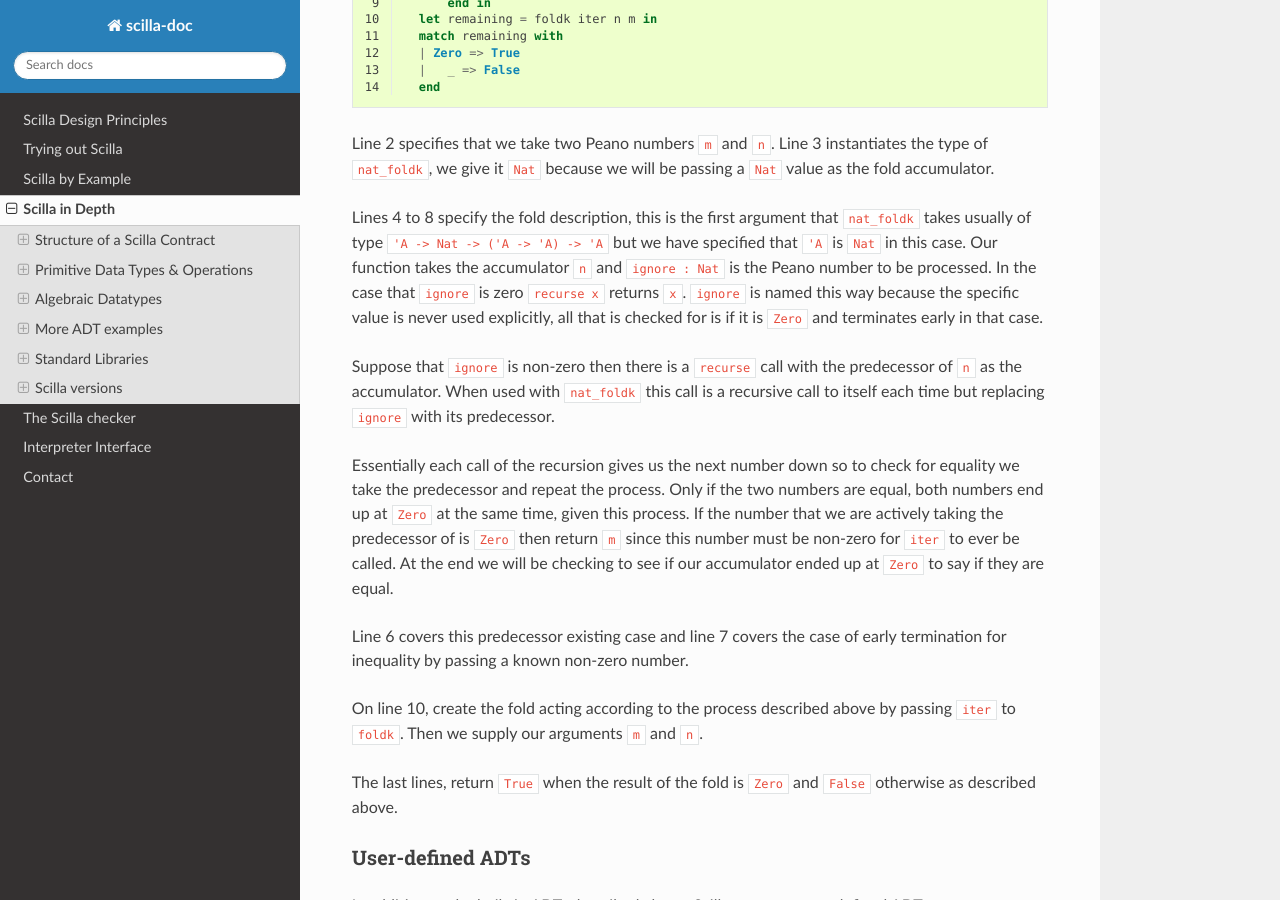
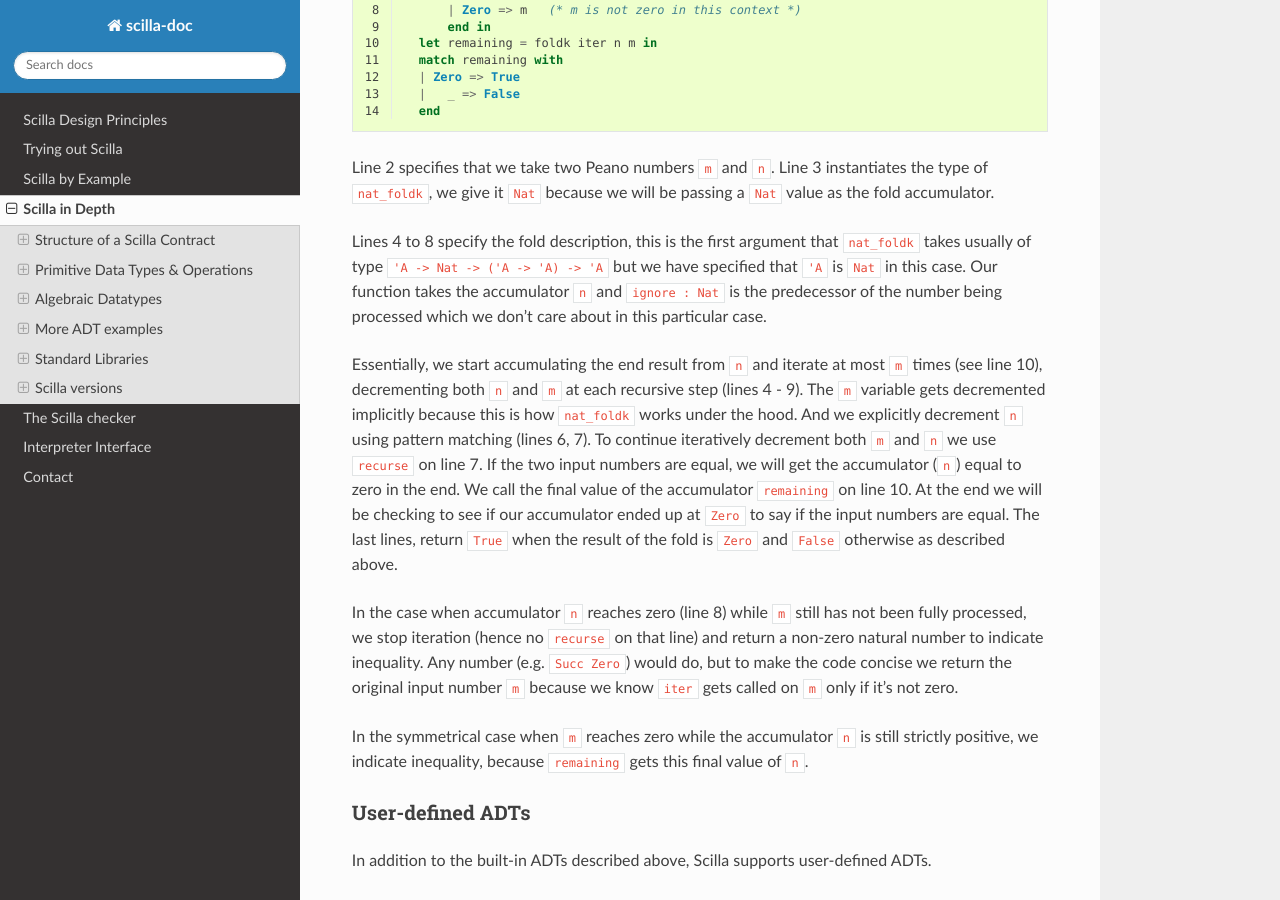
Before and after one commit to Zilliqa/scilla-docs, a Sphinx documentation site: the page built from docs/source/scilla-in-depth.rst, in a window 1280 px wide and 900 px high, scrolled down 20399 px. Built offline with Sphinx 7.4.7 and the Read the Docs theme 2.0.0, drawn with Linux system fonts in a browser that asks for light colours; some of the changed text lies outside the part shown.

Commit message:
Tweaked nat_foldk description and nat_eq explanation

```diff
--- a/docs/source/scilla-in-depth.rst
+++ b/docs/source/scilla-in-depth.rst
@@ -1124,8 +1124,10 @@ which can be used to traverse all the Peano numbers from a given
   - The function processing the numbers. This function takes two
     arguments. The first argument is the current value of the
     accumulator (of type ``'A``). The second argument is the next
-    Peano number to be processed (of type ``Nat``). The result of the
-    function is the next value of the accumulator (of type ``'A``).
+    Peano number to be processed (of type ``Nat``). Incidentally,
+    the next number to be processed is the predecessor of the current
+    number being processed. The result of the function is the next
+    value of the accumulator (of type ``'A``).
 
   - The initial value of the accumulator (of type ``'A``).
 
@@ -1144,9 +1146,10 @@ which can be used to traverse all the Peano numbers from a given
 
   - The function describing the fold step. This function takes three
     arguments. The first argument is the current value of the
-    accumulator (of type ``'A``). The second argument is the next
-    Peano number to be processed (of type ``Nat``). The third argument
-    represents the postponed recursive call (of type ``'A -> 'A``).
+    accumulator (of type ``'A``). The second argument is the predecessor
+    of the Peano number being processed (of type ``Nat``).
+    The third argument represents the postponed recursive call
+    (of type ``'A -> 'A``).
     The result of the function is the next value of the accumulator
     (of type ``'A``). The computation *terminates* if the programmer
     does not invoke the postponed recursive call. Left folds
@@ -1186,36 +1189,35 @@ because we will be passing a ``Nat`` value as the fold accumulator.
 Lines 4 to 8 specify the fold description, this is the first argument
 that ``nat_foldk`` takes usually of type ``'A -> Nat -> ('A -> 'A) -> 'A``
 but we have specified that ``'A`` is ``Nat`` in this case. Our function
-takes the accumulator ``n`` and ``ignore : Nat`` is the Peano number to
-be processed. In the case that ``ignore`` is zero ``recurse x`` returns
-``x``. ``ignore`` is named this way because the specific value is never
-used explicitly, all that is checked for is if it is ``Zero`` and
-terminates early in that case.
-
-Suppose that ``ignore`` is non-zero then there is a ``recurse`` call
-with the predecessor of ``n`` as the accumulator. When used with ``nat_foldk``
-this call is a recursive call to itself each time but replacing ``ignore``
-with its predecessor.
-
-Essentially each call of the recursion gives us the next number down
-so to check for equality we take the predecessor and repeat the process.
-Only if the two numbers are equal, both numbers end up at
-``Zero`` at the same time, given this process. If the number that
-we are actively taking the predecessor of is ``Zero`` then return
-``m`` since this number must be non-zero for ``iter`` to ever be
-called. At the end we will be checking to see if our accumulator
-ended up at ``Zero`` to say if they are equal.
-
-Line 6 covers this predecessor existing case and line 7 covers
-the case of early termination for inequality by passing a known
-non-zero number.
-
-On line 10, create the fold acting according to the process described
-above by passing ``iter`` to ``foldk``. Then we supply our arguments
-``m`` and ``n``.
-
+takes the accumulator ``n`` and ``ignore : Nat`` is the predecessor of
+the number being processed which we don't care about in this particular case.
+
+Essentially, we start accumulating the end result from ``n`` and iterate
+at most ``m`` times (see line 10), decrementing both ``n`` and ``m``
+at each recursive step (lines 4 - 9).
+The ``m`` variable gets decremented implicitly because this is how ``nat_foldk``
+works under the hood.
+And we explicitly decrement ``n`` using pattern matching (lines 6, 7).
+To continue iteratively decrement both ``m`` and ``n`` we use ``recurse`` on line 7.
+If the two input numbers are equal, we will get the accumulator (``n``) equal to
+zero in the end.
+We call the final value of the accumulator ``remaining`` on line 10.
+At the end we will be checking to see if our accumulator
+ended up at ``Zero`` to say if the input numbers are equal.
 The last lines, return ``True`` when the result of the fold is ``Zero``
 and ``False`` otherwise as described above.
+
+In the case when accumulator ``n`` reaches zero (line 8) while ``m``
+still has not been fully processed, we stop iteration
+(hence no ``recurse`` on that line) and return a non-zero natural number
+to indicate inequality.
+Any number (e.g. ``Succ Zero``) would do, but to make the code concise
+we return the original input number ``m`` because we know ``iter``
+gets called on ``m`` only if it's not zero.
+
+In the symmetrical case when ``m`` reaches zero while the accumulator ``n``
+is still strictly positive, we indicate inequality, because ``remaining``
+gets this final value of ``n``.
 
 User-defined ADTs
 *****************
```
